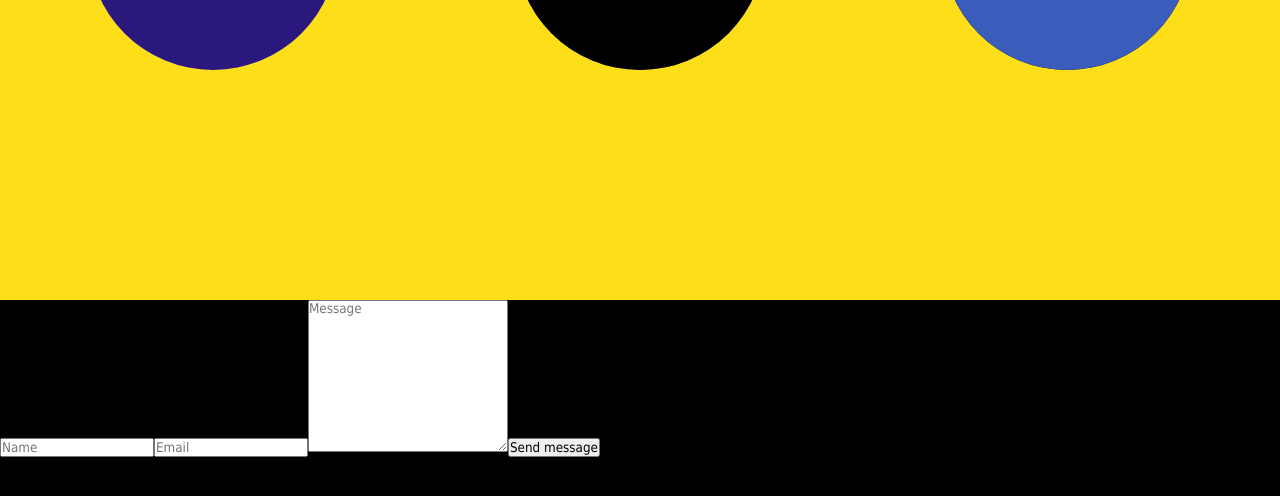
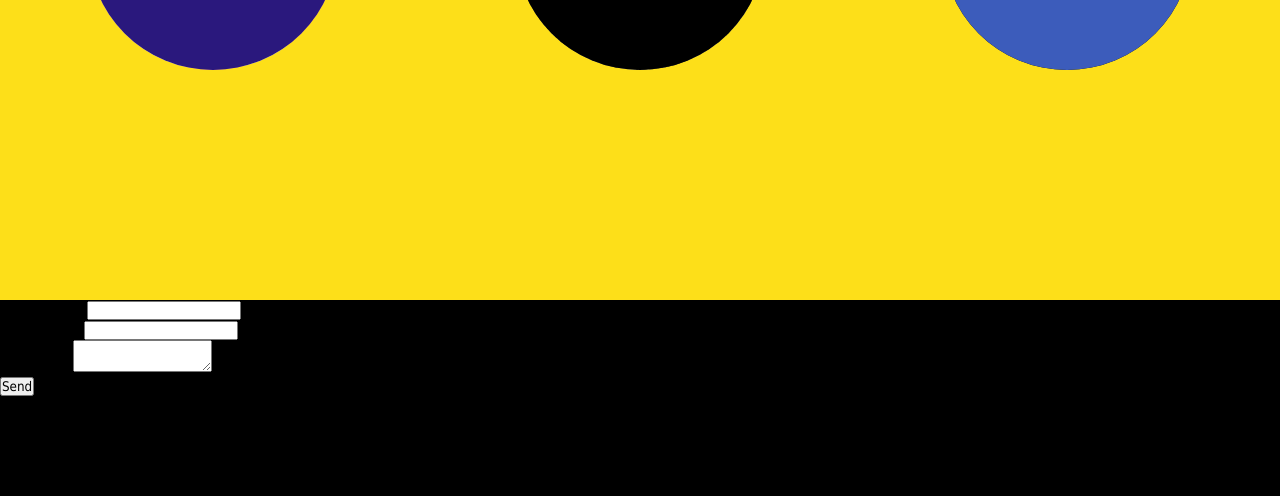
Before and after one commit to ElianeV/Nesting-doll-web-design, a React (Create React App) app: page / in a window 1280 px wide. Shown: the part 1300-1796 px from the top of the page. Built offline with nearby package versions, Linux system fonts and the light colour scheme.

Commit message:
test form submission netlify html code

```diff
--- a/src/App.js
+++ b/src/App.js
@@ -192,33 +192,25 @@
       </div>
       <div style={{ width: "100vw", height: "100vh" }}>
         <div id="Contact" className="FullScreen Contact">
-          <form action="POST" data-netlify="true">
-            <input
-              type="text"
-              name="name"
-              id="name"
-              placeholder="Name"
-              required
-            />
-            <input
-              type="email"
-              name="email"
-              id="email"
-              placeholder="Email"
-              required
-            />
-            <textarea
-              name="message"
-              id="message"
-              placeholder="Message"
-              cols="30"
-              rows="10"
-            ></textarea>
-            {/* <div
-              style={{ width: "100px", height: "100px" }}
-              data-netlify-recaptcha="true"
-            ></div> */}
-            <input type="submit" value="Send message" class="messageButton" />
+          <form name="contact" method="POST" data-netlify="true">
+            <p>
+              <label>
+                Your Name: <input type="text" name="name" />
+              </label>
+            </p>
+            <p>
+              <label>
+                Your Email: <input type="email" name="email" />
+              </label>
+            </p>
+            <p>
+              <label>
+                Message: <textarea name="message"></textarea>
+              </label>
+            </p>
+            <p>
+              <button type="submit">Send</button>
+            </p>
           </form>
         </div>
       </div>
```
